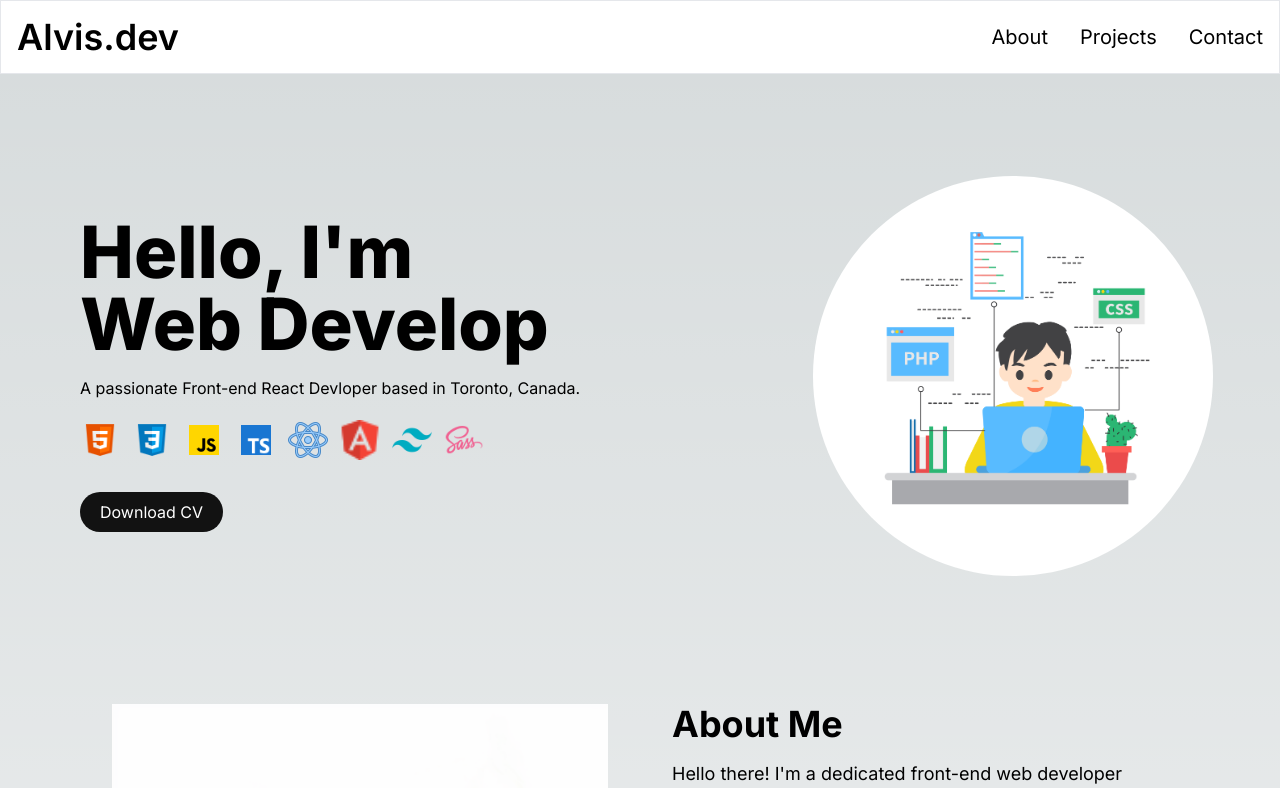
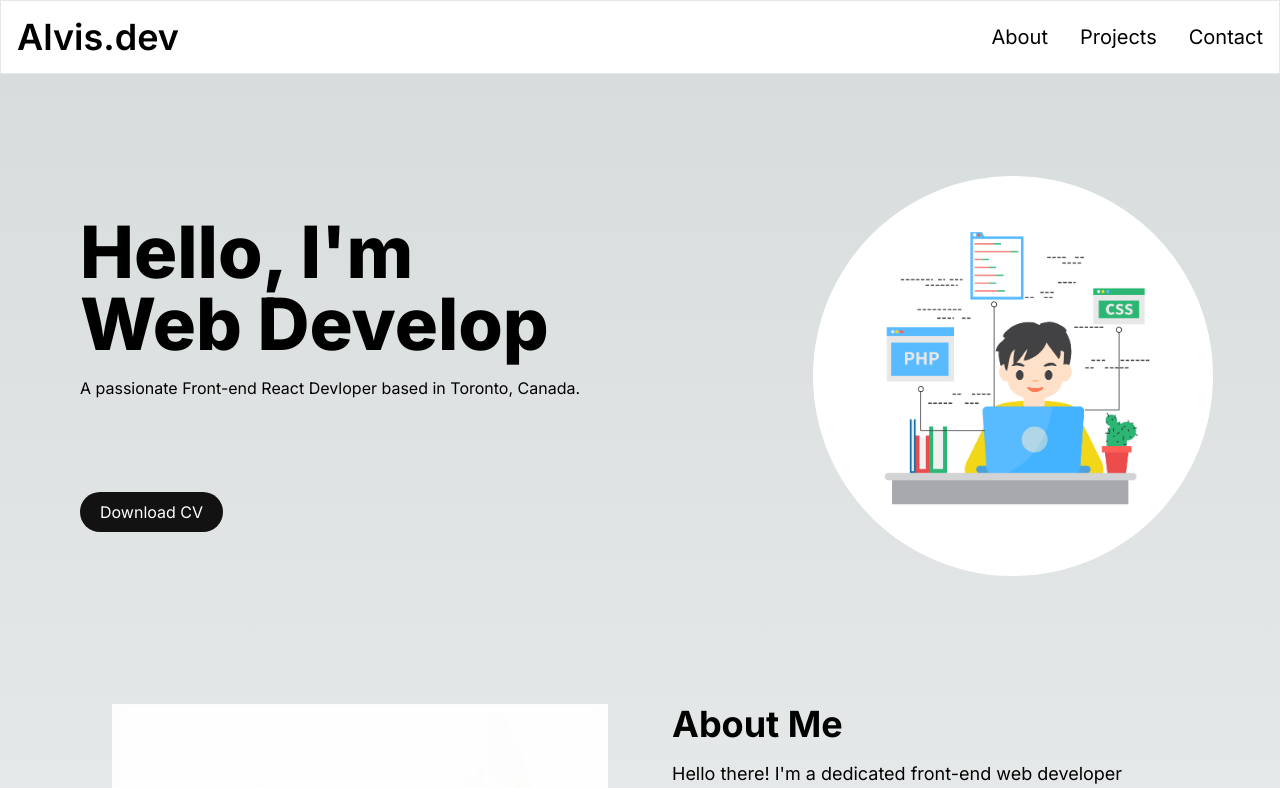
Before and after one commit to Alvisalc/Portfolio, a Next.js app: page / in a window 1280 px wide. Shown: the top 788 px of the page. Built offline with nearby package versions, Linux system fonts and the light colour scheme.

Commit message:
fix bugs

```diff
--- a/src/app/components/About.jsx
+++ b/src/app/components/About.jsx
@@ -9,7 +9,7 @@ const About = () => {
             <div className="mt-4 md:mt-0 text-left flex flex-col h-full">
                 <h2 className="text-4xl font-bold mb-4">About Me</h2>
                     <p className="text-base lg:text-lg">
-                    Hello there! I'm a dedicated front-end web developer driven by a passion for crafting
+                    Hello there! I&apos;m a dedicated front-end web developer driven by a passion for crafting
                     engaging and user-friendly web experiences. Proficient in a wide range of skills
                     including HTML, CSS, JavaScript, React, Node.js, Express, and Git.
                     I&apos;m also a creative thinker and a team player.
--- a/src/app/components/TechStackIcons.jsx
+++ b/src/app/components/TechStackIcons.jsx
@@ -4,7 +4,7 @@ const TechStackIcons = ({ stackIcons }) => {
   return (
     <div className="flex items-center justify-start space-x-3 mb-4">
       {stackIcons.map((icon, index) => (
-        <img key={index} src={icon} alt="Tech Icon" className="w-8 h-8 lg:w-10 lg:h-10" />
+        <image key={index} src={icon} alt="Tech Icon" className="w-8 h-8 lg:w-10 lg:h-10" />
       ))}
     </div>
   );
```
